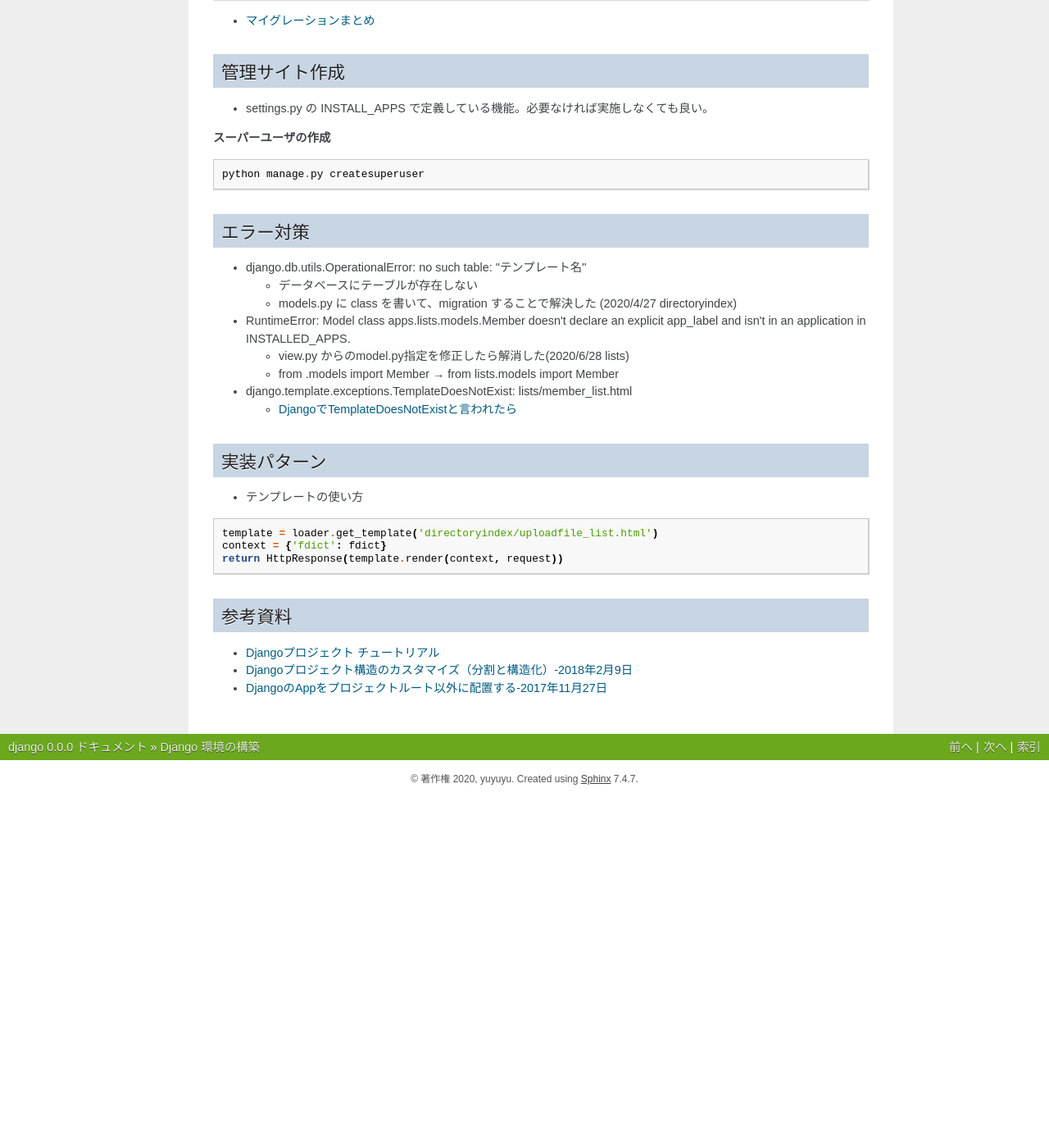
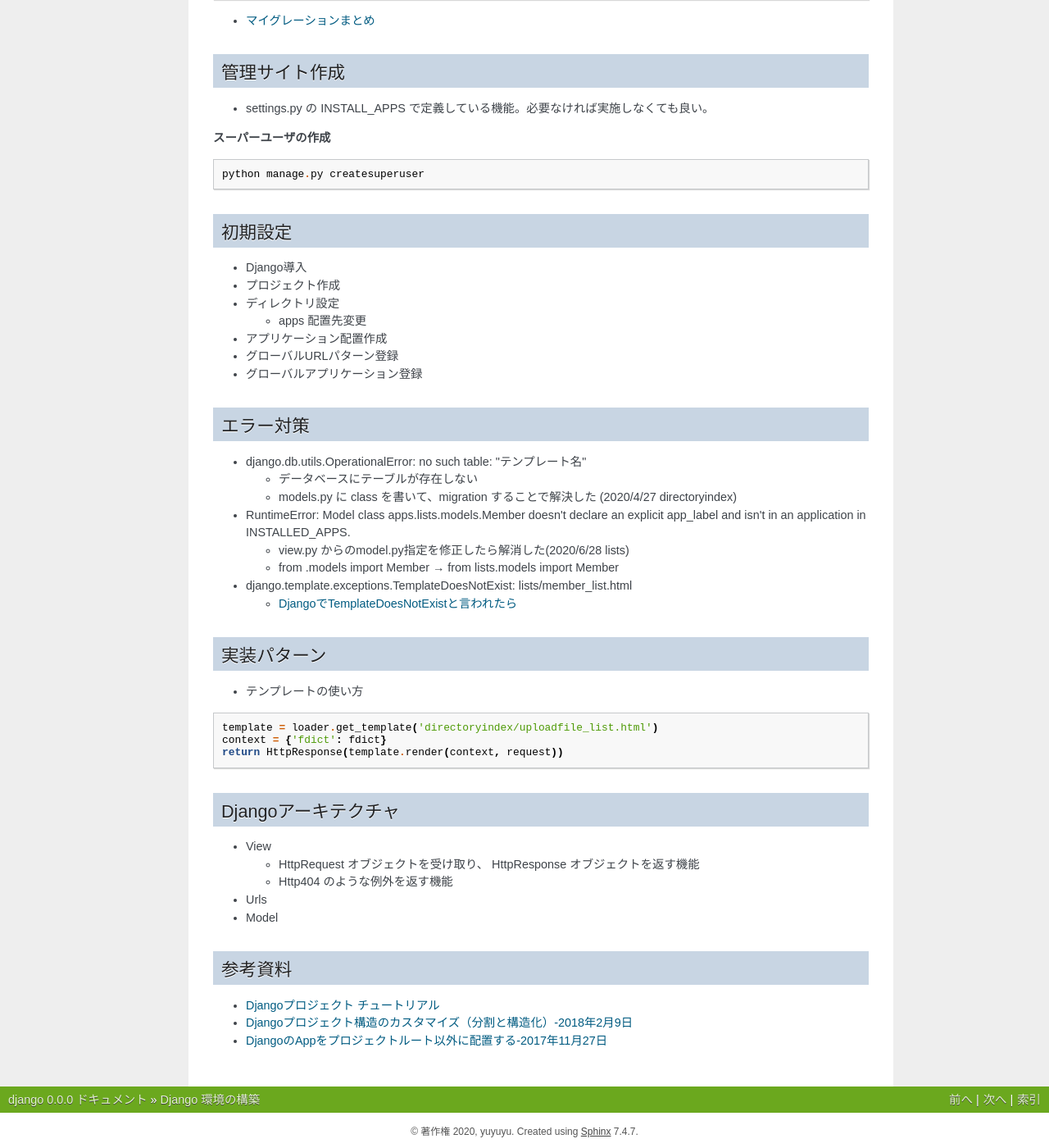
Before and after one commit to yuyuyu0706/sphinx, a Sphinx documentation site: the page built from django/source/work/page01.rst, in a window 1280 px wide and 1400 px high, scrolled down 2177 px. Shown: the whole window at 82% size. Built offline with Sphinx 7.4.7, drawn with Linux system fonts in a browser that asks for light colours; pages that are not in the unit, such as notebooks, are missing from menus; before the commit the page ends 3147 px from its top, so only the background shows below that.

Commit message:
auto commit

```diff
--- a/django/source/work/page01.rst
+++ b/django/source/work/page01.rst
@@ -151,6 +151,17 @@ Django 環境の構築
 
     python manage.py createsuperuser
 
+初期設定
+=======================
+* Django導入
+* プロジェクト作成
+* ディレクトリ設定
+
+  * apps 配置先変更
+
+* アプリケーション配置作成
+* グローバルURLパターン登録
+* グローバルアプリケーション登録
 
 エラー対策
 =======================
@@ -182,6 +193,18 @@ Django 環境の構築
   return HttpResponse(template.render(context, request))
 
 
+Djangoアーキテクチャ
+=============================
+
+* View
+
+  * HttpRequest オブジェクトを受け取り、 HttpResponse オブジェクトを返す機能
+  * Http404 のような例外を返す機能
+
+* Urls
+* Model
+
+
 参考資料
 ============
 
```
